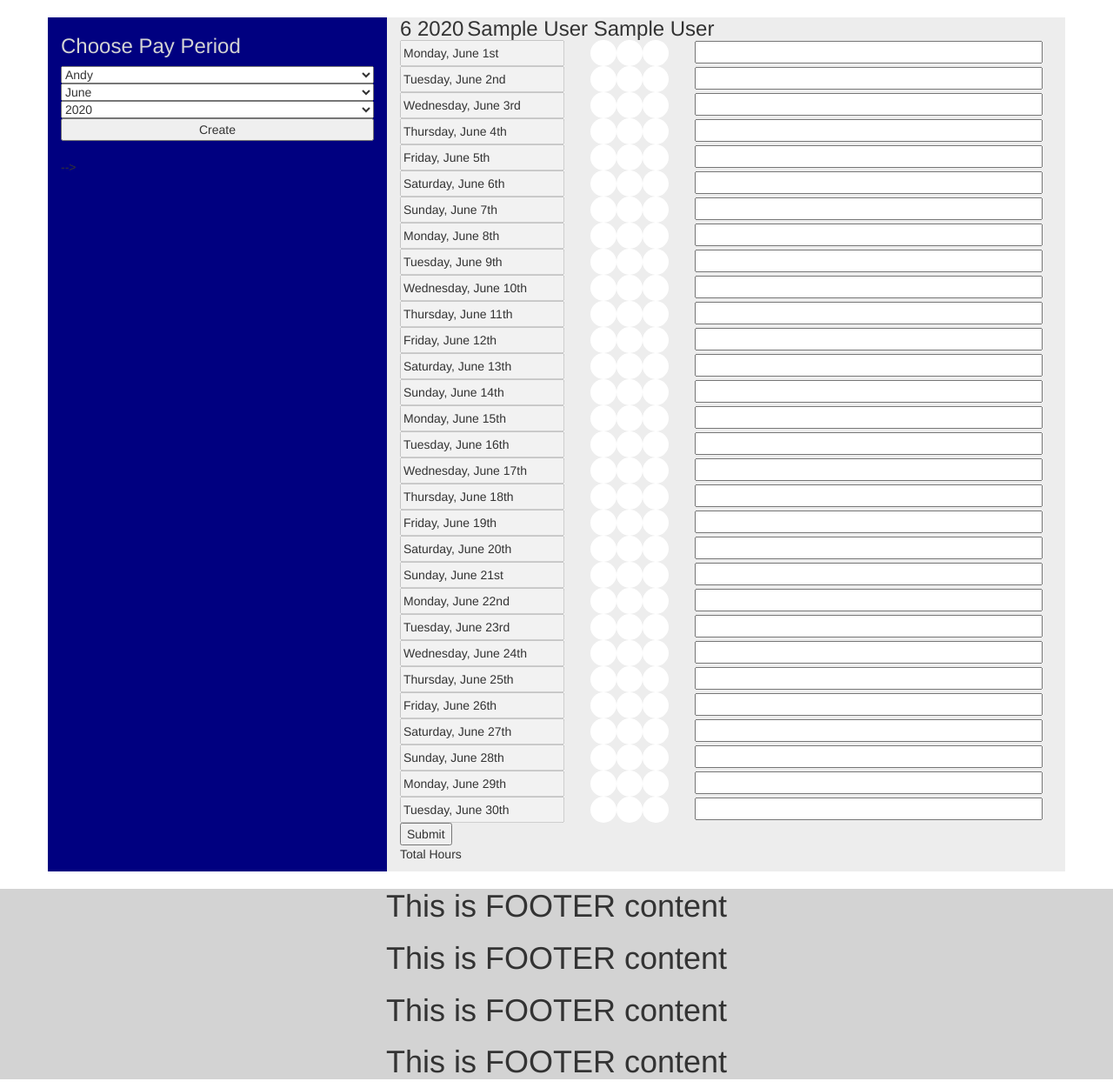
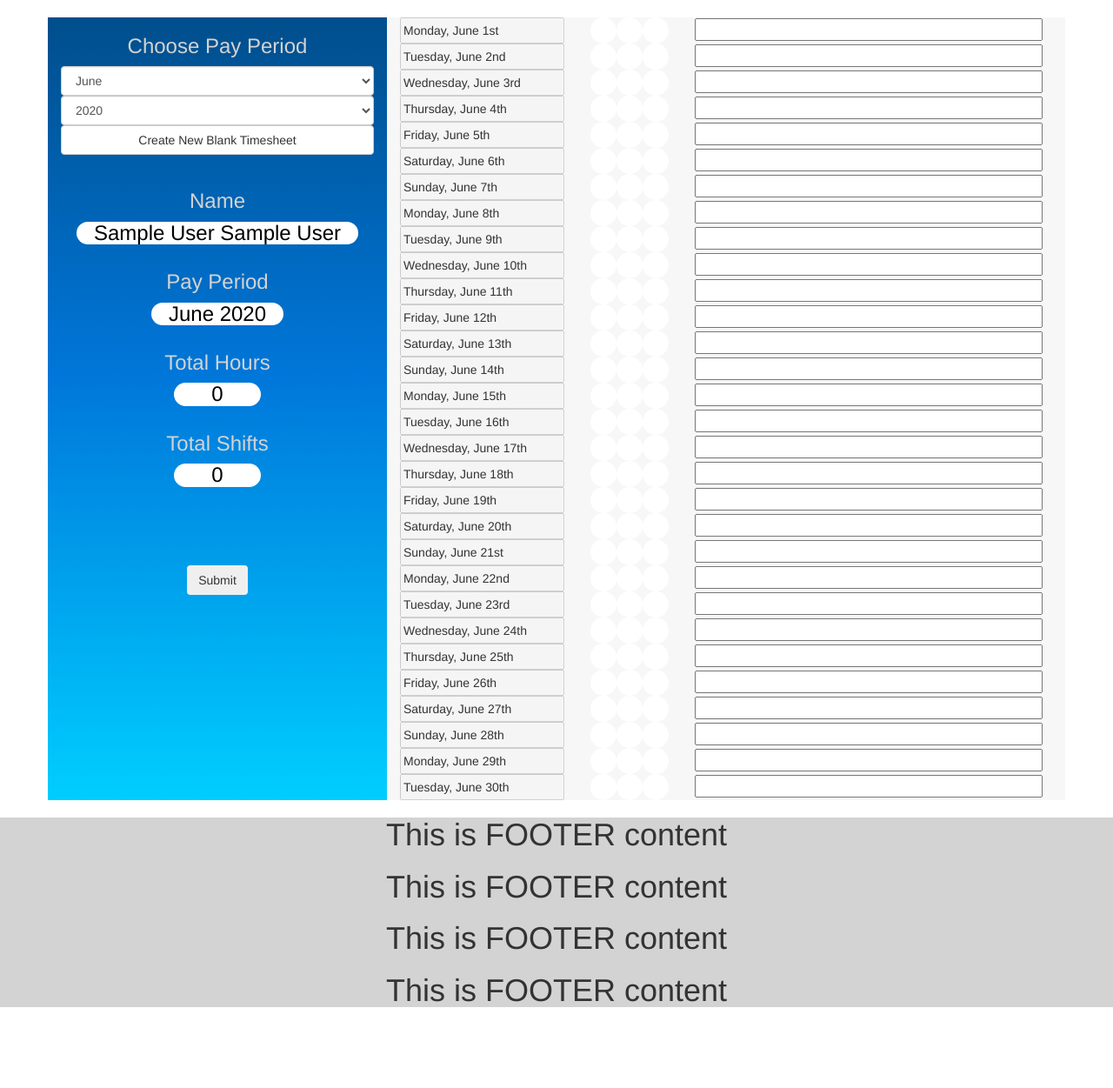
Before and after one commit to ajlino/timesheet, a PHP site: page / in a window 1280 px wide. Shown: the part 52-1303 px from the top of the page at 87% size. After the commit the page ends 1210 px from the top, so only its background shows below. Run offline with PHP 8.4, Linux system fonts and the light colour scheme; the visitor is signed in with stand-in values (Sample User, id 1).

Commit message:
Moved stats and identifier to left column

```diff
--- a/css/coolRadio.css
+++ b/css/coolRadio.css
@@ -4,36 +4,62 @@
   text-align: center;
 }
 
+.container{
+  border-radius: 20px;
+}
+
+
+
+
+.timeSheetLeft{
+  text-align: center;
+  background: rgb(0,78,140);
+  background: linear-gradient(180deg, rgba(0,78,140,1) 0%, rgba(0,119,218,1) 46%, rgba(0,206,255,1) 100%);}
+
+.timeSheetLeft #submitButton{
+    text-align: center;
+    margin-top: 40px;
+}
+
+.timeSheetLeft h3{
+    color: LightGray;
+}
+
+.timeSheetRight{
+  background: rgb(247,247,247);
+  /* background: linear-gradient(180deg, rgba(218,218,218,1) 0%, rgba(206,233,255,1) 46%, rgba(232,243,255,1) 100%); */
+}
+
 .timesheetHeader{
   display: inline;
+  text-align: center;
 }
 
-/* The sidebar menu */
-.sidenav {
-  height: 100%; /* Full-height: remove this if you want "auto" height */
-  width: 160px; /* Set the width of the sidebar */
-  position: fixed; /* Fixed Sidebar (stay in place on scroll) */
-  z-index: 1; /* Stay on top */
-  top: 0; /* Stay at the top */
-  left: 0;
-  background-color: #111; /* Black */
-  overflow-x: hidden; /* Disable horizontal scroll */
-  padding-top: 20px;
+.timesheetIdentity .result{
+  display: inline-block;
+  background-color: white;
+  color: black;
+  border-radius: 40px;
+  padding-left:20px;
+  padding-right:20px;
+  margin-top: 0px;
+  width: auto;
 }
 
-/* The navigation menu links */
-.sidenav a {
-  padding: 6px 8px 6px 16px;
-  text-decoration: none;
-  font-size: 25px;
-  color: #818181;
-  display: block;
+.timesheetStats{
+  text-align: center;
 }
 
-/* When you mouse over the navigation links, change their color */
-.sidenav a:hover {
-  color: #f1f1f1;
+.timesheetStats .result{
+  display: inline-block;
+  background-color: white;
+  color: black;
+  border-radius: 40px;
+  width: 100px;
+  margin-top: 0;
+
 }
+
 
 /* Style page content */
 .main {
@@ -41,33 +67,6 @@
   padding: 0px 10px;
 }
 
-/* On smaller screens, where height is less than 450px, change the style of the sidebar (less padding and a smaller font size) */
-@media screen and (max-height: 450px) {
-  .sidenav {padding-top: 15px;}
-  .sidenav a {font-size: 18px;}
-}
-
-
-.vertical-menu {
-  width: 200px;
-}
-
-.vertical-menu a {
-  background-color: #eee;
-  color: black;
-  display: block;
-  padding: 12px;
-  text-decoration: none;
-}
-
-.vertical-menu a:hover {
-  background-color: #ccc;
-}
-
-.vertical-menu a.active {
-  background-color: #4CAF50;
-  color: white;
-}
 
 .memoText{
   /* display: inline-block;
@@ -94,18 +93,6 @@
 background-color: LightGray;
 text-align: center;
 ;
-}
-
-.shifts{
-  background-color: rgba(161, 161, 161, 0.19);
-}
-
-.options{
-  background-color: navy;
-}
-
-.options h3{
-    color: LightGray;
 }
 
 .report {
--- a/index.php
+++ b/index.php
@@ -49,15 +49,10 @@
   <form class="form" action="php/timesheet.php" method="post" id="submitTimesheet">
   <div class="row">
 
-    <div class="col-sm-4 options">
+    <!-- Left Hand Column -->
+    <div class="col-sm-4 timeSheetLeft ">
       <h3>Choose Pay Period</h3>
-      <select name="name">
-          <option value="Andy">Andy</option>
-          <option value="Bill">Bill</option>
-          <option value="Carol">Carol</option>
-          <option value="Dick">Dick</option>
-      </select>
-      <select name="mth" id="mth">
+      <select class="form-control" name="mth" id="mth">
           <option value="1">January</option>
           <option value="2">February</option>
           <option value="3">March</option>
@@ -71,7 +66,7 @@
           <option value="11">November</option>
           <option value="12">December</option>
       </select>
-      <select name="yr" id="yr">
+      <select class="form-control" name="yr" id="yr">
           <option value="2030">2030</option>
           <option value="2029">2029</option>
           <option value="2028">2028</option>
@@ -84,29 +79,32 @@
           <option value="2021">2021</option>
           <option value="2020" selected>2020</option>
       </select>
-      <button type="button" id="create">Create</button>
+      <button class="btn btn-default" type="button" id="create">Create New Blank Timesheet</button>
       <br>
+      <div class = "timesheetIdentity">
+        <h3>Name</h3>
+        <h3 class="result"><?php echo $_SESSION["firstName"]." ".$_SESSION["lastName"]; ?></h3>
+        <h3>Pay Period</h3>
+        <h3 class="result" id="tsPayPeriod"></h3>
 
-      </form> -->
+      </div>
+      <div id="tallyDisplay" class="timesheetStats">
+          <h3>Total Hours</h3>
+          <h3 id="totalHours" class="result">0</h3>
+          <h3>Total Shifts</h3>
+          <h3 id="totalShifts" class="result">0</h3>
+      </div>
+      <div id="submitButton">
+          <input type="Submit" class="btn" id="submitButton">
+      </div>
     </div>
 
-    <div class="col-sm-8 shifts">
-      <div >
-        <h3 class="timesheetHeader" id="tsHeader"></h3>
-        <h3 class="timesheetHeader"><?php echo $_SESSION["firstName"]." ".$_SESSION["lastName"]; ?></h3>
-      </div>
+    <!-- Right hand column -->
+    <div class="col-sm-8  timeSheetRight">
 
+          <div id="selectionDiv"></div>
+    </div>
 
-
-
-          <div id="selectionDiv">
-          </div>
-          <div id="submitButton">
-              <input type="Submit">
-          </div>
-          <div id="tallyDisplay">
-              <p id="totalHours" class="tally">Total Hours</p>
-          </div>
   </form>
 
     </div>
--- a/js/timesheetCreate.js
+++ b/js/timesheetCreate.js
@@ -17,7 +17,7 @@ $(document).ready(function(){
 
 
 
-		$("#tsHeader").text(m+" "+y);
+		$("#tsPayPeriod").text(m+" "+y);
 		$("#mth").val(m);
 		$("#yr").val(y);
 		$("#year").val(y);
@@ -29,7 +29,7 @@ $(document).ready(function(){
 		// var m=$("#mth").val();
 		var momentOrigin=moment(new Date(y, m-1, 1));
 		var lastDay=momentOrigin.clone().endOf("month");	//calculates the last day of the given month
-
+		$("#tsPayPeriod").text(momentOrigin.format("MMMM")+" "+y);
 
 		var momentClone=momentOrigin.clone();
 
--- a/php/timesheet.php
+++ b/php/timesheet.php
@@ -11,6 +11,9 @@ $year = $_POST['yr'];
 $month = $_POST['mth'];
 $firstName = $_SESSION['firstName'];
 $lastName = $_SESSION['lastName'];
+
+$_SESSION['year'] = $year;
+$_SESSION['month'] = $month;
 
 $sql="SELECT * FROM $tableName WHERE id='$id' AND yr='$year' AND mth='$month'";
 $result=mysqli_query($conn, $sql);
```
